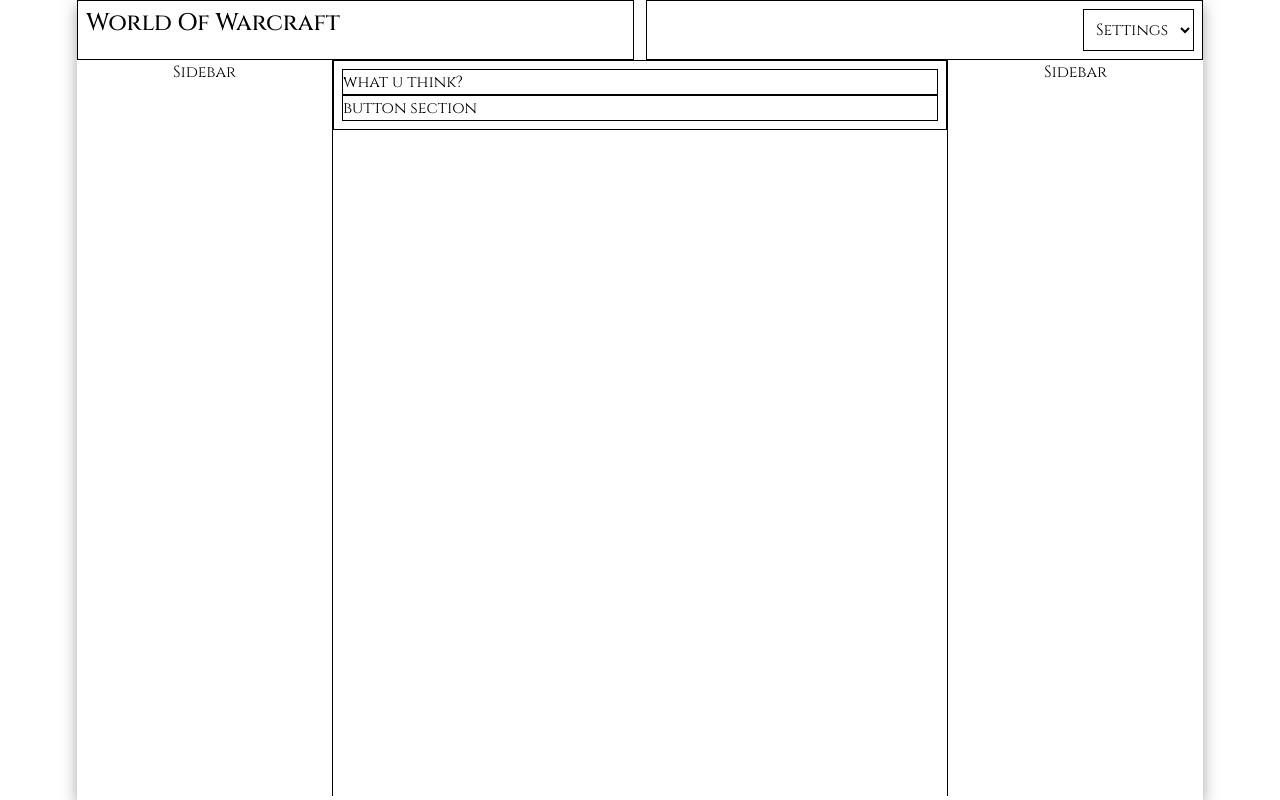
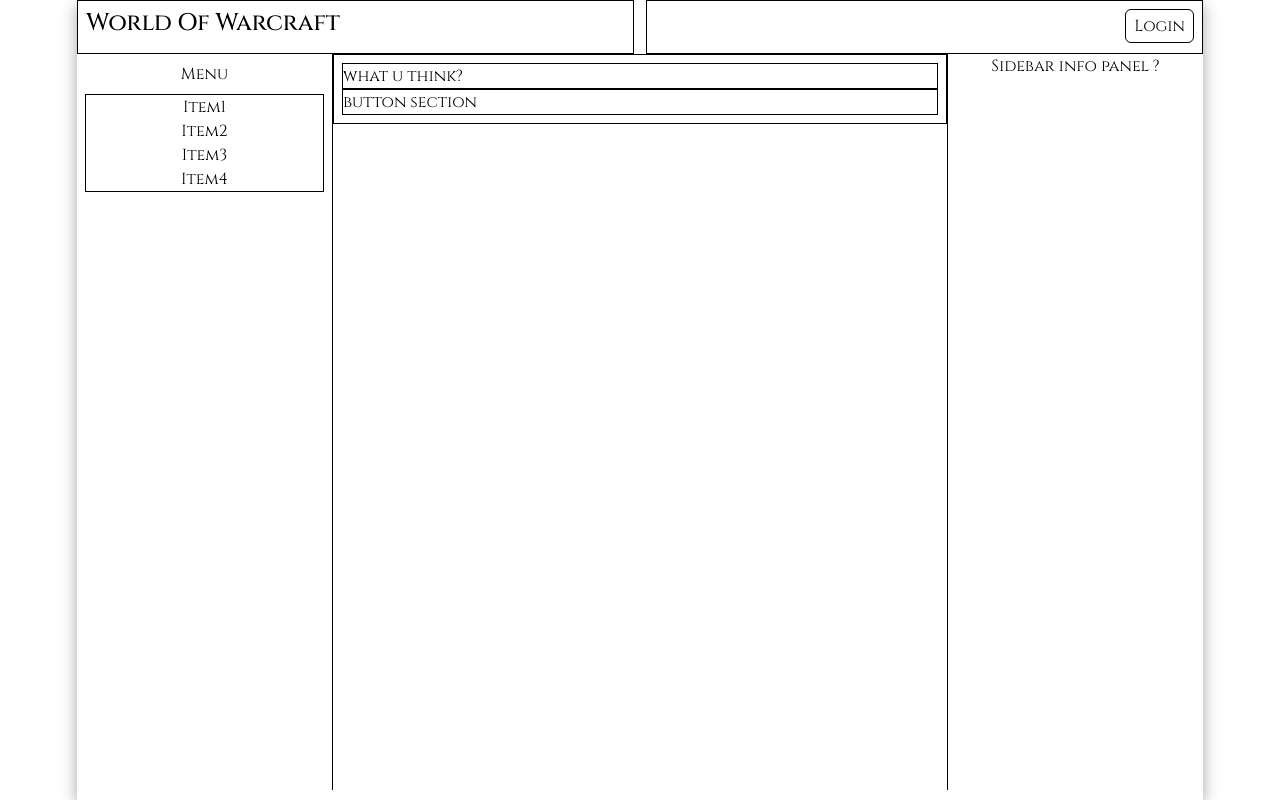
Before and after one commit to bexy65/social, a React (Vite) app in the folder frontend/: page / in a window 1280 px wide. Built offline with nearby package versions, Linux system fonts and the light colour scheme.

Commit message:
feat: #1 minor changes, new pages and acomponents, basic layout

```diff
--- /dev/null
+++ b/frontend/components/layout/Header.jsx
@@ -0,0 +1,18 @@
+import { NavLink } from "react-router-dom";
+
+function Header(){
+    return (
+        <div className="flex w-full sticky gap-3">
+            <div className="border p-2 w-1/2 text-start">
+                <h2 className="m-0 p-0">World Of Warcraft</h2>
+            </div>
+            <div className="border p-2 w-1/2 text-end">
+                <button className="px-2 py-1 border rounded-md">
+                    <NavLink to={'/login'}> Login </NavLink>
+                </button>
+            </div>
+        </div>
+    )
+}
+
+export default Header;
--- /dev/null
+++ b/frontend/components/layout/SideBar.jsx
@@ -0,0 +1,16 @@
+
+function Sidebar(){
+    return (
+        <aside className="w-64 border-r p-2">
+            <h4 className="mb-2">Menu</h4>
+            <ol className="border">
+                <li>Item1</li>
+                <li>Item2</li>
+                <li>Item3</li>
+                <li>Item4</li>
+            </ol>
+        </aside>
+    )
+}
+
+export default Sidebar;
--- a/frontend/pages/Home.jsx
+++ b/frontend/pages/Home.jsx
@@ -1,21 +1,17 @@
 import { useState } from "react";
 import AccountMenu from "../components/AccountMenuDropdown";
+import Header from "../components/layout/Header";
+import Sidebar from "../components/layout/SideBar";
 function Home() {
-    const [count, setCount] = useState(0)
     return (
         <>
             <div className="h-screen overflow-hidden shadow-element">
-                <div className="flex w-full sticky gap-3">
-                    <div className="border p-2 w-1/2 text-start"><h2 className="m-0 p-0">World Of Warcraft</h2></div>
-                    <div className="border p-2 w-1/2 text-end">
-                        <AccountMenu />
-                    </div>
-                </div>
+
+                <Header />
+
                 <div className="flex h-[calc(100vh-4rem)]">
 
-                    <aside className="w-64 border-r">
-                        Sidebar
-                    </aside>
+                    <Sidebar />
 
                     <main className="flex-1 overflow-y-auto">
                         <div className="border text-start sticky p-2">
@@ -30,7 +26,7 @@
                     </main>
 
                     <aside className="w-64 border-l">
-                        Sidebar
+                        Sidebar info panel ?
                     </aside>
                 </div>
             </div>
--- /dev/null
+++ b/frontend/pages/Login.jsx
@@ -0,0 +1,8 @@
+
+function Login() {
+    return (
+        <p>Login</p>
+    )
+}
+
+export default Login;
--- a/frontend/src/App.jsx
+++ b/frontend/src/App.jsx
@@ -2,6 +2,7 @@
 import { Route, Routes } from 'react-router-dom'
 import './App.css'
 import Home from '../pages/Home'
+import Login from '../pages/Login'
 
 function App() {
 
@@ -9,6 +10,7 @@
     <>
       <Routes>
         <Route index element={<Home />} />
+        <Route path='/login' element={<Login />} />
       </Routes>
     </>
   )
```
